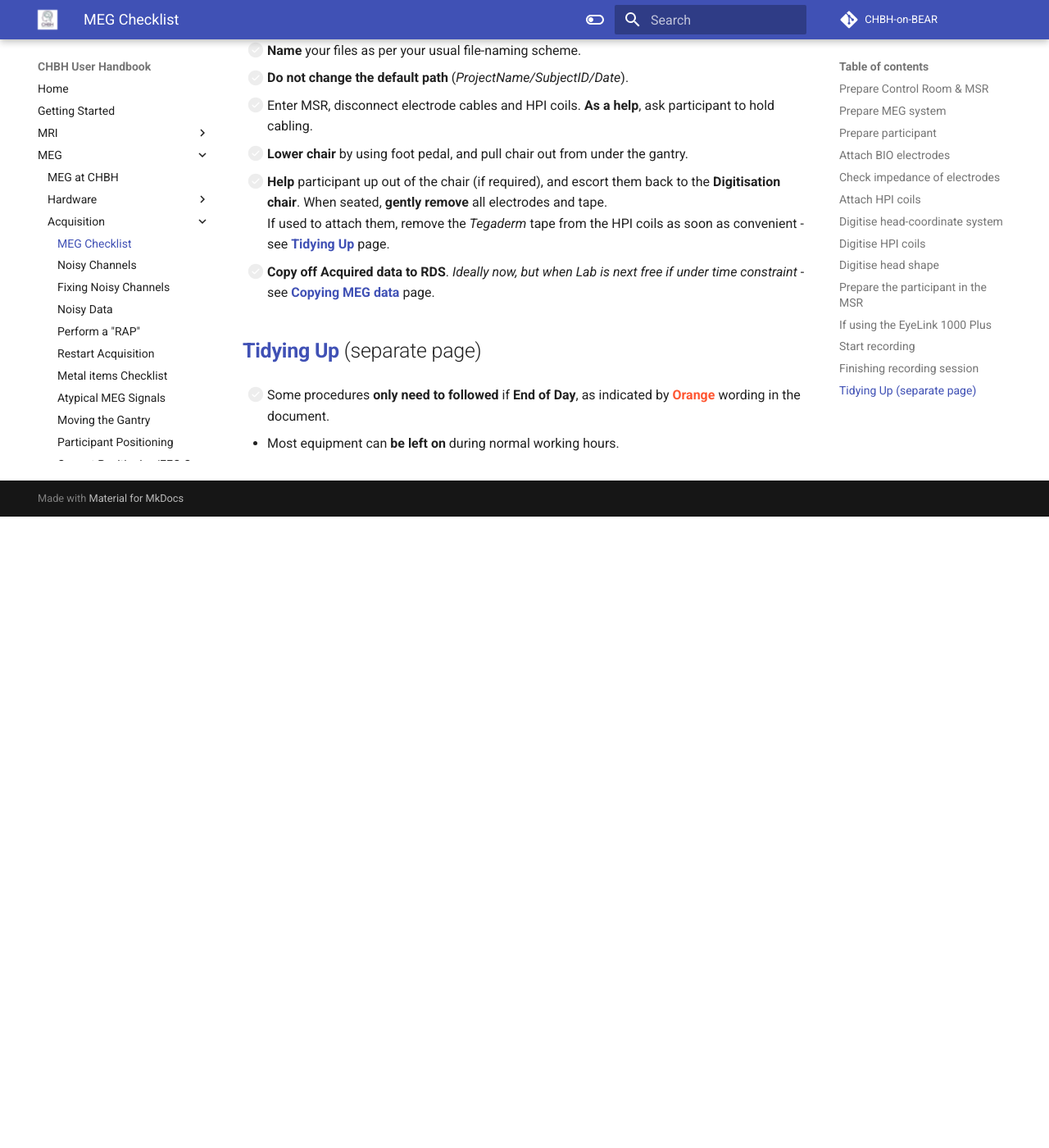
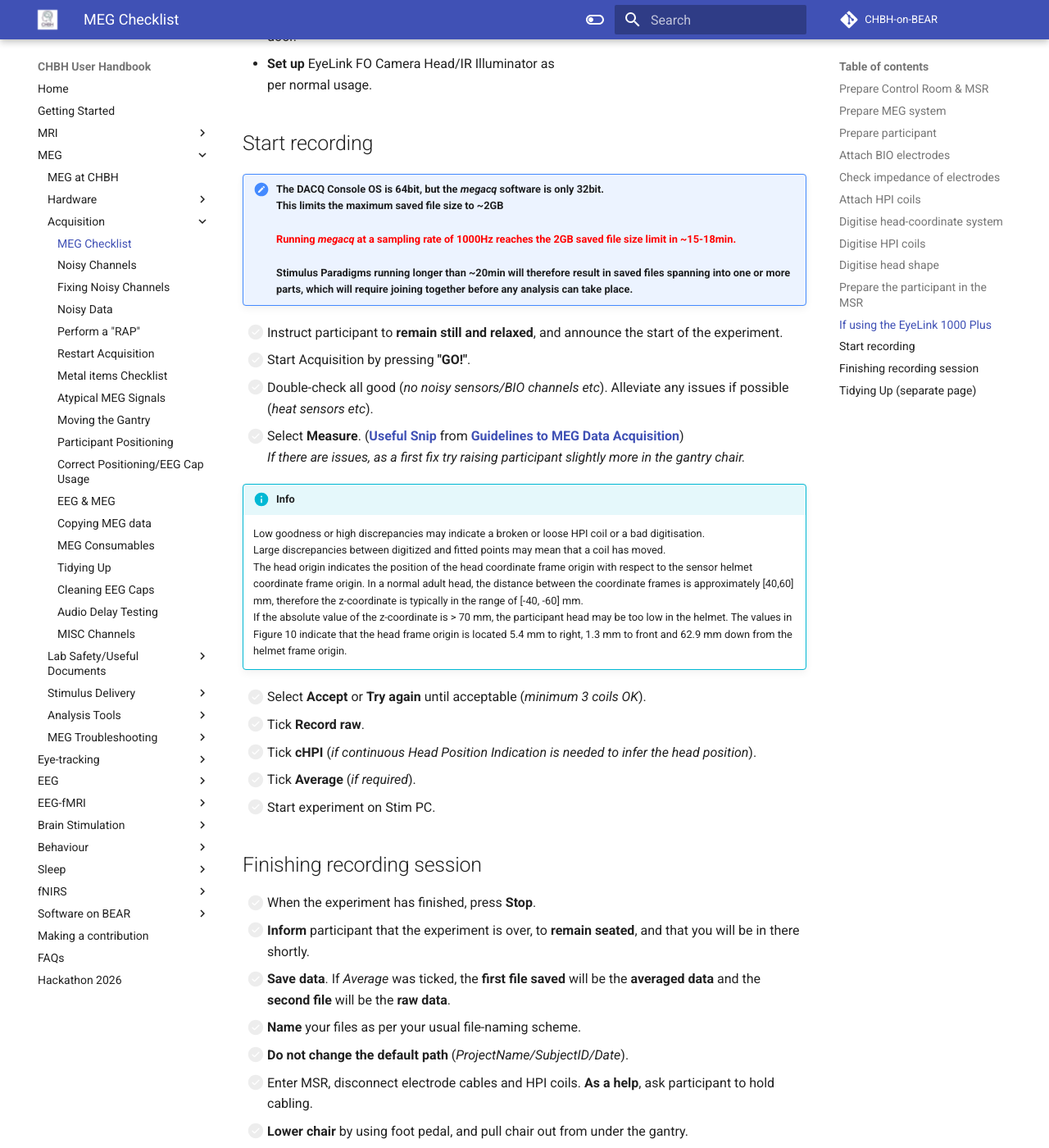
Before and after one commit to chbh-opensource/chbh-on-bear, an MkDocs documentation site: the page built from docs/meg/acquisition/meg-acquisition-checklist.md, in a window 1280 px wide and 1400 px high, scrolled down 11835 px. Shown: the whole window at 82% size. Built offline with MkDocs 1.6.1 and Material for MkDocs 9.7.7, drawn with Linux system fonts in a browser that asks for light colours; comment, search, counter and statistics services are not loaded; before the commit the page ends 12465 px from its top, so only the background shows below that; some of the changed text lies outside the part shown.

Commit message:
Added to MEG Checklist, tweaked a few other repos

```diff
--- a/docs/meg/acquisition/meg-acquisition-checklist.md
+++ b/docs/meg/acquisition/meg-acquisition-checklist.md
@@ -4,7 +4,10 @@
 **[User Manual April 2017](../../meg/pdfs/NM24131A-C_Triux_UM.pdf)**<br />
 **[Data Acquisition v6.0](../../meg/pdfs/NM23732A-B1-Dacq-6.0-UM_FINAL.pdf)**
 
-Click on the tick boxes to mark your progress through data collection.
+![CHBH MEG Flowchart](../../images/meg/CHBH_MEG_flowchart.jpg)
+**Session flowchart**
+
+**Click on the tick boxes to mark your progress through data collection.**
 
 - [ ] **<span style="color:green">On arrival, sanitise your hands with the provided Anti-bac foam (dispenser on wall outside Control Room).</span>**
 
@@ -87,6 +90,17 @@
 
 - [ ] Offer bathroom break.
 - [ ] Explain preparation procedure.
+- [ ] Check head circumference
+
+!!! Note
+	**According to the *ACMEGS Clinical Practice Guideline 1:*** <br />“<span style="color:blue">Because of a fixed head space in the MEG system helmet, it is worthwhile to measure the patient’s head using a replica helmet before a study.
+	Alternatively, this can be accomplished during an initial noise screening run, before electrodes are applied.
+	It must be kept in mind that EEG electrodes, particularly when applied via EEG caps, may add to the head circumference significantly and lead to the inability to position the head appropriately in the helmet”</span>.
+
+	- [ ] **Measure the head size of the participant.**
+	- [ ] **If the size is > 60 cm, it is recommended to dry fit an EEG cap (if to beused) and test that the participant fits in the helmet, either by moving them into the MEG helmet or checking with the replica helmet.**
+
+
 - [ ] Explain experiment.
 - [ ] Have participant read and sign ethics consent and screening questionaire.
 - [ ] Have participant remove metal objects, and do **a comprehensive check with both metal detectors**. Participant to change into scrubs if necessary (show participant to Changing Room and show scrubs sizes that are available).
@@ -323,7 +337,17 @@
 
 - [ ] Instruct participant to **remain still and relaxed**, and announce the start of the experiment.
 - [ ] Start Acquisition by pressing **"GO!"**.
-- [ ] Double-check all good (*no noisy sensors/BIO channels etc*).
+- [ ] Double-check all good (*no noisy sensors/BIO channels etc*). Alleviate any issues if possible (*heat sensors etc*).
+- [ ] Select **Measure**. (**[Useful Snip](../../images/meg/HPI_measure.jpg)** from **[Guidelines to MEG Data Acquisition](../../meg/pdfs/NM26082A-A_DACQ_Guidelines.pdf)**)<br />
+*If there are issues, as a first fix try raising participant slightly more in the gantry chair.*
+
+!!! Info
+	Low goodness or high discrepancies may indicate a broken or loose HPI coil or a bad digitisation.<br />
+	Large discrepancies between digitized and fitted points may mean that a coil has moved.<br />
+	The head origin indicates the position of the head coordinate frame origin with respect to the sensor helmet coordinate frame origin. In a normal adult head, the distance between the coordinate frames is approximately [40,60] mm, therefore the z-coordinate is typically in the range of [-40, -60] mm.<br />
+	If the absolute value of the z-coordinate is > 70 mm, the participant head may be too low in the helmet. The values in Figure 10 indicate that the head frame origin is located 5.4 mm to right, 1.3 mm to front and 62.9 mm down from the helmet frame origin.
+
+- [ ] Select **Accept** or **Try again** until acceptable (*minimum 3 coils OK*).
 - [ ] Tick **Record raw**.
 - [ ] Tick **cHPI** (*if continuous Head Position Indication is needed to infer the head position*).
 - [ ] Tick **Average** (*if required*).
@@ -341,7 +365,12 @@
 - [ ] **Lower chair** by using foot pedal, and pull chair out from under the gantry.
 - [ ] **Help** participant up out of the chair (if required), and escort them back to the **Digitisation chair**. When seated, **gently remove** all electrodes and tape. <br />
 If used to attach them, remove the *Tegaderm* tape from the HPI coils as soon as convenient - see **[Tidying Up](tidying_up.md)** page.
+- [ ] **Offer hair washing** (*if EEG cap used*).<br />
+Shampoo on EEG trolley, towel/hair dryer in Changing Room.<br />
+Show participant to GF shower (*remember swipe card!*).
 - [ ] **Copy off Acquired data to RDS**. *Ideally now, but when Lab is next free if under time constraint* - see **[Copying MEG data](copying_meg_data.md)** page.
+- [ ] **Fill out** a **[Maintenance Log](../../meg/pdfs/meg_measurement_log_information_v1_2c.pdf)** for the session, **detailing any problems/issues** for MEG Suppport to check out/deal with.
+
 
 ## **[Tidying Up](tidying_up.md)** (separate page)
 
```
Also changed, not shown: docs/meg/acquisition/eyelink_settings.md (+3 -0 lines), docs/meg/acquisition/meg-training-checklist.md (+1 -1 lines), docs/meg/acquisition/tidying_up.md (+1 -1 lines), docs/images/meg/CHBH_MEG_flowchart.jpg (added), docs/images/meg/HPI_measure.jpg (added), 1 other file.
